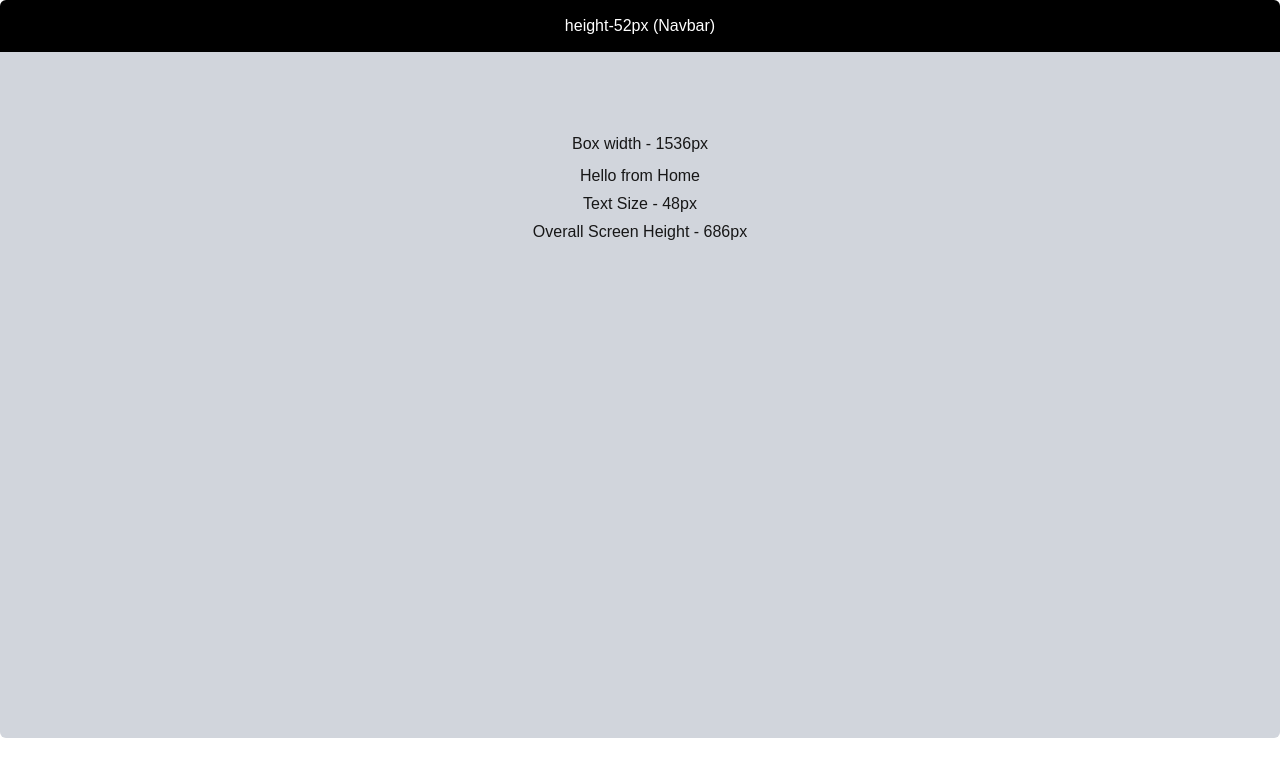
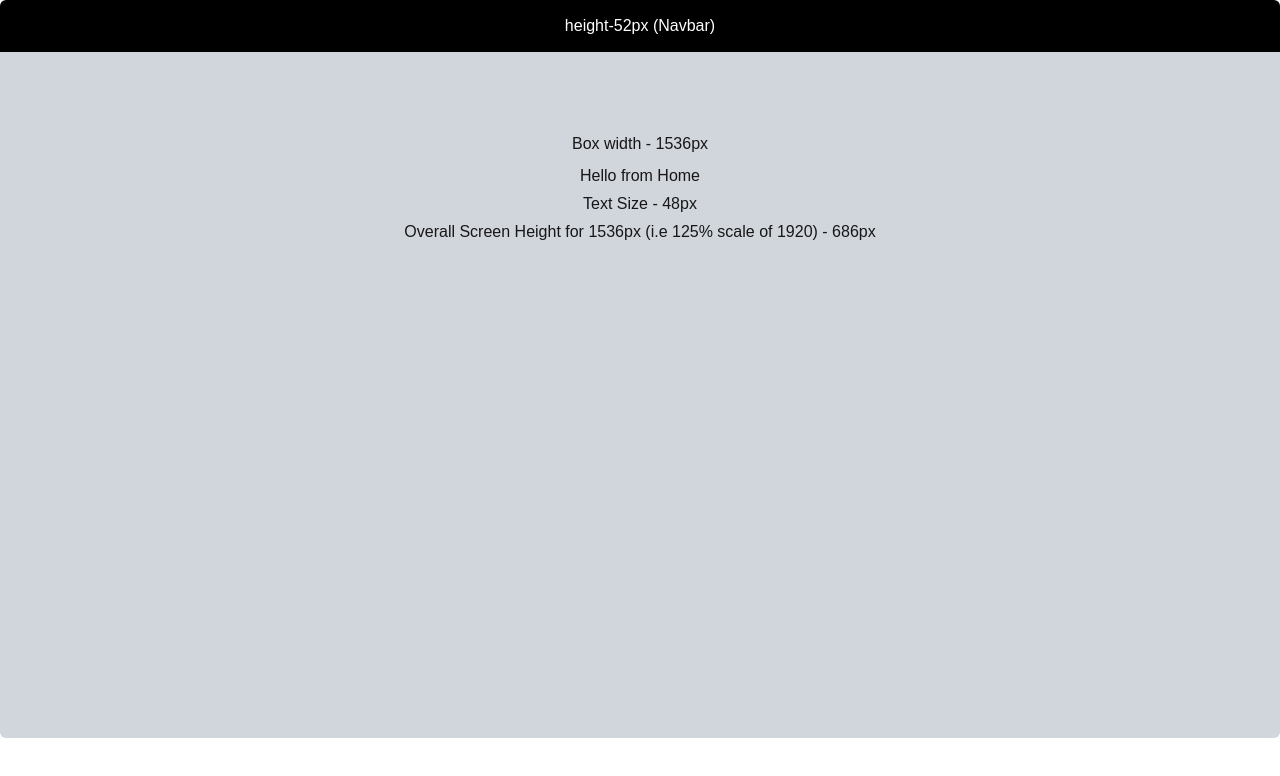
Before and after one commit to coder-bijay/device-scalling, a Next.js app: page / in a window 1280 px wide. Shown: the top 776 px of the page. Built offline with nearby package versions, Linux system fonts and the light colour scheme.

Commit message:
test deployment

```diff
--- a/src/app/page.tsx
+++ b/src/app/page.tsx
@@ -7,12 +7,12 @@ const Home = () => {
       <div className="flex flex-col gap-1 items-center 2xl:hidden">
         <p>Hello from Home </p>
         <p>Text Size - 48px</p>
-        <p>Overall Screen Height - 686px</p>
+        <p>Overall Screen Height for 1536px (i.e 125% scale of 1920) - 686px</p>
       </div>
       <div className="hidden flex-col gap-1 items-center 2xl:flex">
         <p>Hello from Home </p>
         <p>Text Size - 52px</p>
-        <p>Overall Screen Height - 954px</p>
+        <p>Overall Screen Height for 1920px (i.e 100% scale of 1920) - 954px</p>
       </div>
     </div>
   );
```
